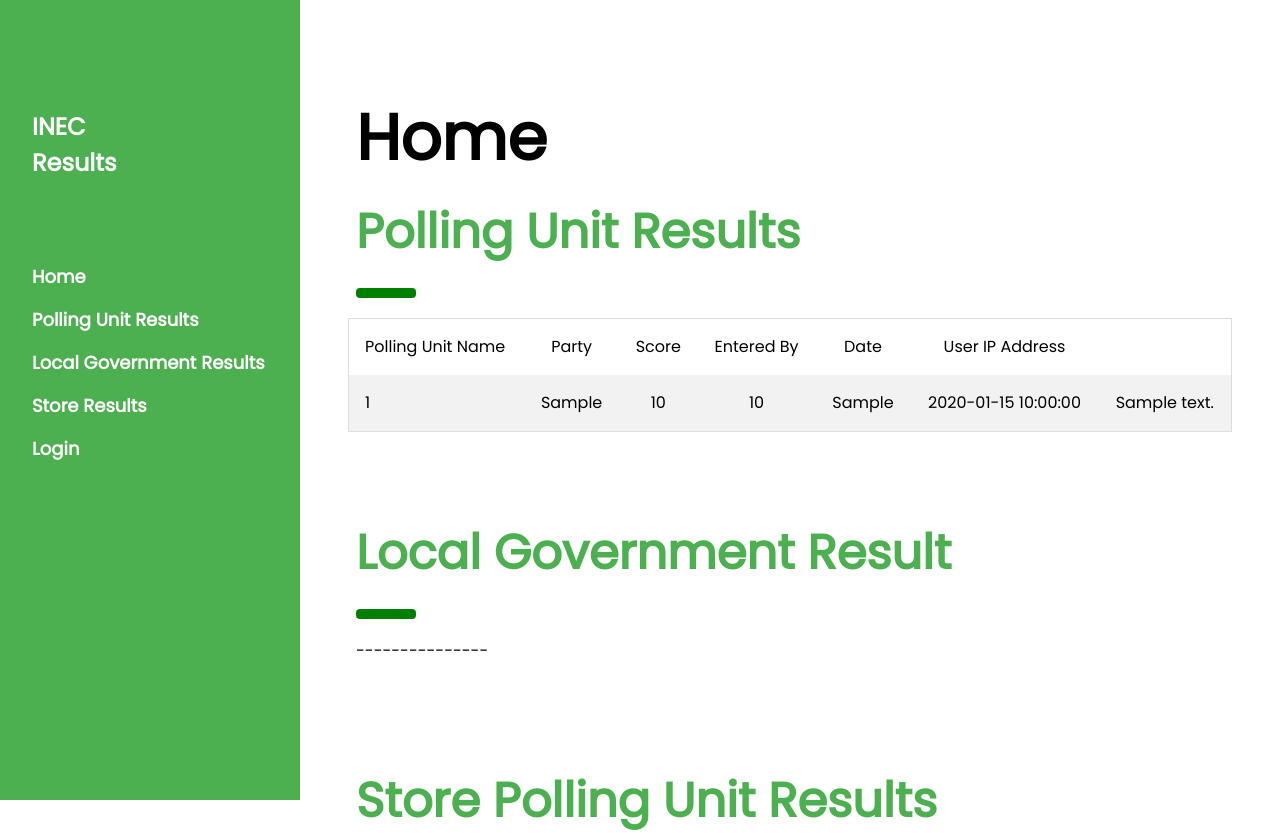
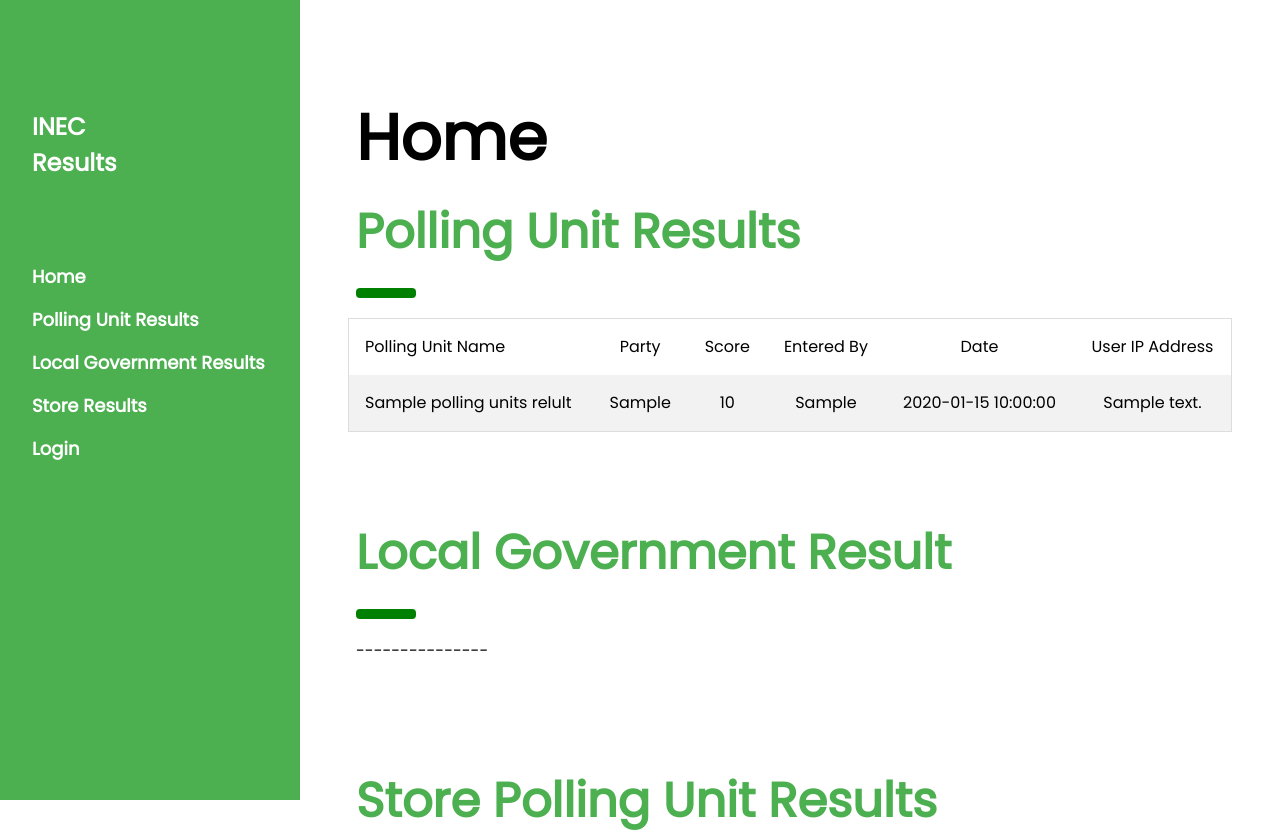
Before and after one commit to tjzango/inec_result_collection_system, a Python web app: template result/templates/home.html in a window 1280 px wide. Shown: the top 833 px of the page. Run offline with Jinja, Linux system fonts and the light colour scheme; the template is opened without the code that fills it: most values are stand-ins (such as "Sample title", 1, 10 or a date in 2020).

Commit message:
Ceated check polling unit name methos

```diff
--- a/result/models.py
+++ b/result/models.py
@@ -56,7 +56,7 @@
 
 class AnnouncedPuResults(models.Model):
     result_id = models.AutoField(primary_key=True)
-    polling_unit_uniqueid = models.CharField(max_length=500)# ForeignKey(PollingUnit, on_delete=models.CASCADE, db_column="uniqueid")
+    polling_unit_uniqueid = models.CharField(max_length=500) # ForeignKey(PollingUnit, on_delete=models.CASCADE, db_column="uniqueid")
     party_abbreviation = models.CharField(max_length=4)
     party_score = models.IntegerField()
     entered_by_user = models.CharField(max_length=50)
@@ -67,7 +67,9 @@
         managed = False
         db_table = 'announced_pu_results'
 
-
+    def polling_unit_name(self):
+        unit = PollingUnit.objects.get(polling_unit_id=int(self.polling_unit_uniqueid))
+        return unit.polling_unit_name
 class AnnouncedStateResults(models.Model):
     result_id = models.AutoField(primary_key=True)
     state_name = models.CharField(max_length=50)
--- a/result/templates/base.html
+++ b/result/templates/base.html
@@ -111,9 +111,8 @@
                 </tr>
                 {% for polling_units_relult in polling_units_relults %}
                     <tr>
-                        <td>{{ polling_units_relult.polling_unit_uniqueid }}</td>
+                        <td>{{ polling_units_relult.polling_unit_name }}</td>
                         <td>{{ polling_units_relult.party_abbreviation }}</td>
-                        <td>{{ polling_units_relult.party_score }}</td>
                         <td>{{ polling_units_relult.party_score }}</td>
                         <td>{{ polling_units_relult.entered_by_user }}</td>
                         <td>{{ polling_units_relult.date_entered }}</td>
```
